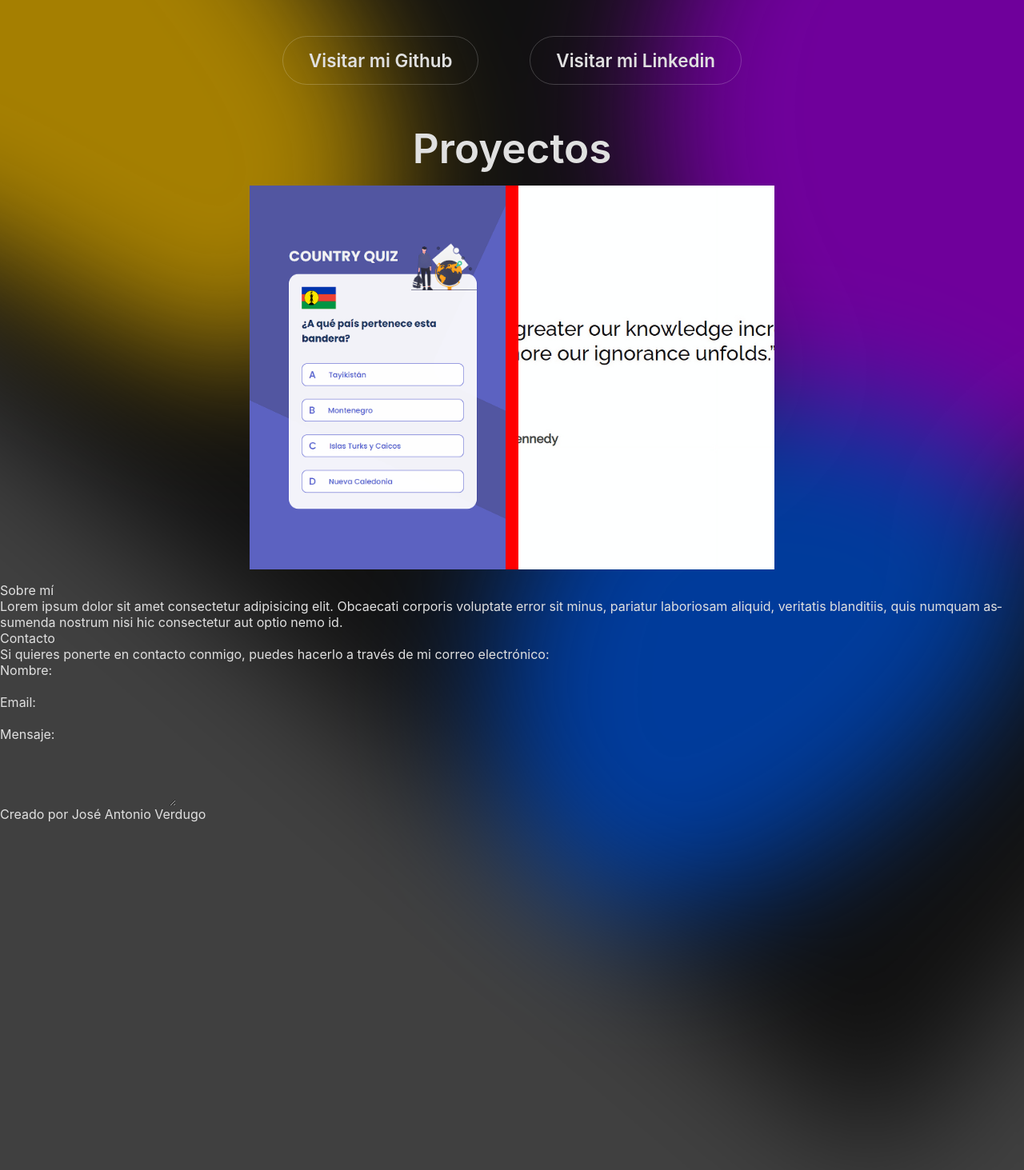
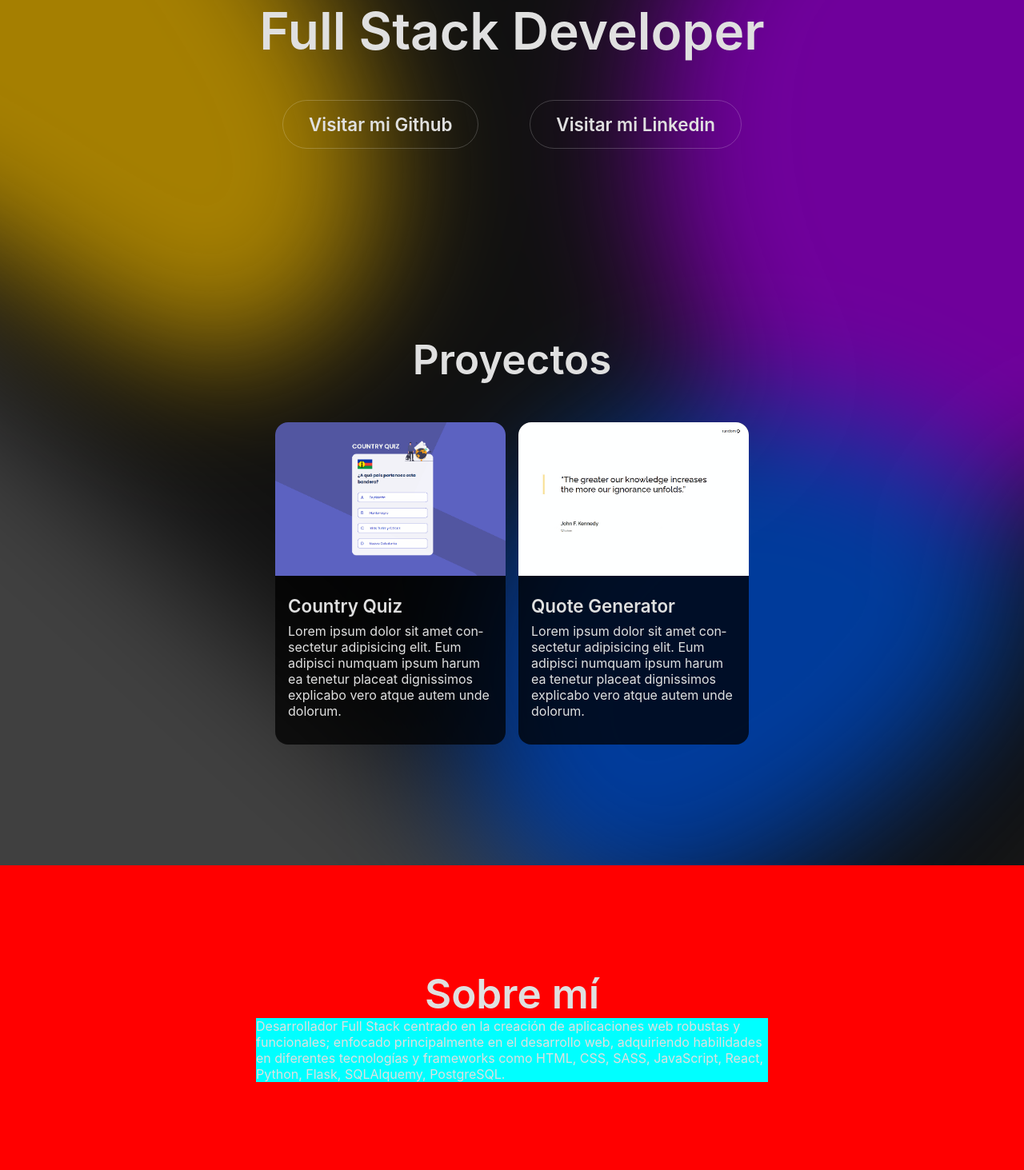
Before and after one commit to joseantonioverdugo/portfolio, a React (Vite) app: page / in a window 1280 px wide. Shown: the part 387-1850 px from the top of the page at 80% size. Before the commit the page ends 1415 px from the top, so only its background shows below. Built offline with nearby package versions, Linux system fonts and the light colour scheme.

Commit message:
acabando de estilar proyectos

```diff
--- a/src/App.jsx
+++ b/src/App.jsx
@@ -2,7 +2,7 @@ import Principal from './components/principal/Principal'
 import Circulos from './components/circulos/Circulos'
 import Navbar from './components/navbar/Navbar'
 import Proyectos from './components/proyectos/Proyectos'
-import About from './components/About'
+import About from './components/about/About'
 import Contacto from './components/Contacto'
 import Footer from './components/Footer'
 
--- a/src/components/About.jsx
+++ /dev/null
@@ -1,14 +0,0 @@
-import { useContext } from 'react'
-import { GlobalContext } from './../provider/Provider.jsx'
-
-export default function About() {
-  const { about } = useContext(GlobalContext)
-  const { h2, p } = about
-
-  return (
-    <section id='about'>
-      <h2>{h2}</h2>
-      <p>{p}</p>
-    </section>
-  )
-}
--- /dev/null
+++ b/src/components/about/About.jsx
@@ -0,0 +1,17 @@
+import { useContext } from 'react'
+import { GlobalContext } from '../../provider/Provider.jsx'
+import './about.scss'
+
+export default function About() {
+  const { about } = useContext(GlobalContext)
+  const { h2, p } = about
+
+  return (
+    <section className='About' id='about'>
+      <h2 className='About-h2'>{h2}</h2>
+      <div className='About-div'>
+        <p className='About-p'>{p}</p>
+      </div>
+    </section>
+  )
+}
--- /dev/null
+++ b/src/components/about/about.scss
@@ -0,0 +1,18 @@
+@import '../../scss/mixins';
+@import '../../scss/reset';
+
+.About {
+  background-color: red;
+  height: 50vh;
+  @include flex(column, nowrap, center, center);
+  &-h2 {
+    font-size: clamp(1.5rem, 4vw, 4rem);
+    font-weight: 600;
+  }
+  &-div {
+    background-color: aqua;
+    max-width: 40rem;
+  }
+  &-p {
+  }
+}
--- a/src/components/principal/principal.scss
+++ b/src/components/principal/principal.scss
@@ -2,8 +2,7 @@
 @import '../../scss/reset';
 
 .Principal {
-  // background-color: crimson;
-  height: 40vh;
+  height: 50vh;
   @include flex(column, nowrap, flex-end, center);
   &-h1 {
     font-size: clamp(1.7rem, 6vw, 5.5rem);
@@ -14,8 +13,7 @@
     font-weight: 600;
   }
   &-ul {
-    // background-color: pink;
-    margin: 3rem 0;
+    margin: 3rem 0 6rem;
     @include flex(row, nowrap, center, center);
     gap: 4rem;
   }
--- a/src/components/proyectos/Proyectos.jsx
+++ b/src/components/proyectos/Proyectos.jsx
@@ -13,22 +13,59 @@ export default function Proyectos() {
       <div className='Proyectos-grid'>
         {proyectos.map((proyecto) => (
           <article className='Proyectos-article' key={proyecto.id}>
-            <a
-              className='Proyectos-a'
-              href={proyecto.href}
-              target='_blank'
-              rel='noreferrer'>
             <img
               className='Proyectos-img'
               src={proyecto.img}
               alt={proyecto.alt}
               loading='lazy'
             />
+            <div className='Proyectos-prueba'>
               <h4 className='Proyectos-h4'>{proyecto.title}</h4>
+              <p className='Proyectos-p'>
+                Lorem ipsum dolor sit amet consectetur adipisicing elit. Eum
+                adipisci numquam ipsum harum ea tenetur placeat dignissimos
+                explicabo vero atque autem unde dolorum.
+              </p>
+              <div className='Proyectos-div'>
+                <a className='Proyectos-a' href='#'>
+                  Github
                 </a>
+                <a className='Proyectos-a' href='#'>
+                  Demo
+                </a>
+              </div>
+            </div>
           </article>
         ))}
       </div>
     </section>
+    // <section className='Proyectos' id='proyectos'>
+    //   <h2 className='Proyectos-h2'>Proyectos</h2>
+    //   <div className='Proyectos-grid'>
+    //     {proyectos.map((proyecto) => (
+    //       <article className='Proyectos-article' key={proyecto.id}>
+    //         <a
+    //           className='Proyectos-a'
+    //           href={proyecto.href}
+    //           target='_blank'
+    //           rel='noreferrer'>
+    //           <img
+    //             className='Proyectos-img'
+    //             src={proyecto.img}
+    //             alt={proyecto.alt}
+    //             loading='lazy'
+    //           />
+    //           <h4 className='Proyectos-h4'>{proyecto.title}</h4>
+    //         </a>
+    //       </article>
+    //     ))}
+    //   </div>
+    // </section>
   )
 }
+
+// ;<a
+//   className='Proyectos-a'
+//   href={proyecto.href}
+//   target='_blank'
+//   rel='noreferrer'></a>
--- a/src/components/proyectos/proyectos.scss
+++ b/src/components/proyectos/proyectos.scss
@@ -1,15 +1,69 @@
+// @import '../../scss/mixins';
+// @import '../../scss/reset';
+
+// .Proyectos {
+//   @include flex(column, nowrap, center, center);
+//   background-color: aqua;
+//   height: 100vh;
+//   &-h2 {
+//     font-size: clamp(1.5rem, 4vw, 4rem);
+//     font-weight: 600;
+//     margin-bottom: 2rem;
+//   }
+//   &-grid {
+//     background-color: red;
+//     width: 90%;
+//     max-width: 50rem;
+//     width: auto;
+//     margin: 1em 0;
+
+//     display: grid;
+//     grid-template-columns: repeat(auto-fit, minmax(15rem, 1fr));
+//     gap: 1em;
+//   }
+//   &-article {
+//     @include flex(column, nowrap, center, center);
+//     position: relative;
+//   }
+//   &-a {
+//   }
+//   &-img {
+//     max-width: 20rem;
+//     height: 30rem;
+//   }
+//   &-h4 {
+//     @include flex(row, nowrap, center, center);
+//     position: absolute;
+//     top: 0;
+//     left: 0;
+//     width: 100%;
+//     height: 100%;
+//     background-color: var(--negro-5);
+//     backdrop-filter: blur(1rem);
+//     text-align: center;
+//     font-size: 1.8rem;
+//     opacity: 0;
+//     transition: opacity 0.5s ease;
+
+//     &:hover {
+//       opacity: 1;
+//     }
+//   }
+// }
+
 @import '../../scss/mixins';
 @import '../../scss/reset';
 
 .Proyectos {
   @include flex(column, nowrap, center, center);
   // background-color: aqua;
+  height: 100vh;
   &-h2 {
     font-size: clamp(1.5rem, 4vw, 4rem);
     font-weight: 600;
+    margin-bottom: 2rem;
   }
   &-grid {
-    background-color: red;
     width: 90%;
     max-width: 50rem;
     width: auto;
@@ -20,26 +74,44 @@
     gap: 1em;
   }
   &-article {
+    background-color: var(--negro-7);
+    max-width: 18rem;
     @include flex(column, nowrap, center, center);
     position: relative;
+    border-radius: 1rem;
+    overflow: hidden;
   }
   &-a {
   }
   &-img {
-    max-width: 20rem;
-    height: 30rem;
+    width: 100%;
+    height: 12rem;
   }
+
+  &-prueba {
+    // background-color: aqua;
+    margin: 1rem 1rem 2rem;
+  }
+
   &-h4 {
+    width: 100%;
+    margin: 0.5rem 0;
+    font-size: 1.4rem;
+    font-weight: 600;
+  }
+  &-p {
+  }
+  &-div {
     @include flex(row, nowrap, center, center);
-    position: absolute;
-    top: 0;
-    left: 0;
+    gap: 2rem;
     width: 100%;
     height: 100%;
+    margin: 1.5rem 0 1rem;
     background-color: var(--negro-5);
     backdrop-filter: blur(1rem);
-    text-align: center;
-    font-size: 1.8rem;
+    top: -1.5rem;
+    left: 0;
+    position: absolute;
     opacity: 0;
     transition: opacity 0.5s ease;
 
@@ -47,4 +119,8 @@
       opacity: 1;
     }
   }
+  &-a {
+    padding: 1rem 2rem;
+    border: 1px solid var(--blanco);
+  }
 }
--- a/src/provider/Provider.jsx
+++ b/src/provider/Provider.jsx
@@ -61,7 +61,7 @@ const bbdd = {
   ],
   about: {
     h2: 'Sobre mí',
-    p: 'Lorem ipsum dolor sit amet consectetur adipisicing elit. Obcaecati corporis voluptate error sit minus, pariatur laboriosam aliquid, veritatis blanditiis, quis numquam assumenda nostrum nisi hic consectetur aut optio nemo id.',
+    p: 'Desarrollador Full Stack centrado en la creación de aplicaciones web robustas y funcionales; enfocado principalmente en el desarrollo web, adquiriendo habilidades en diferentes tecnologías y frameworks como HTML, CSS, SASS, JavaScript, React, Python, Flask, SQLAlquemy, PostgreSQL.',
   },
   contacto: {
     h2: 'Contacto',
```
Lines whose indentation alone changed are shown as unchanged.
